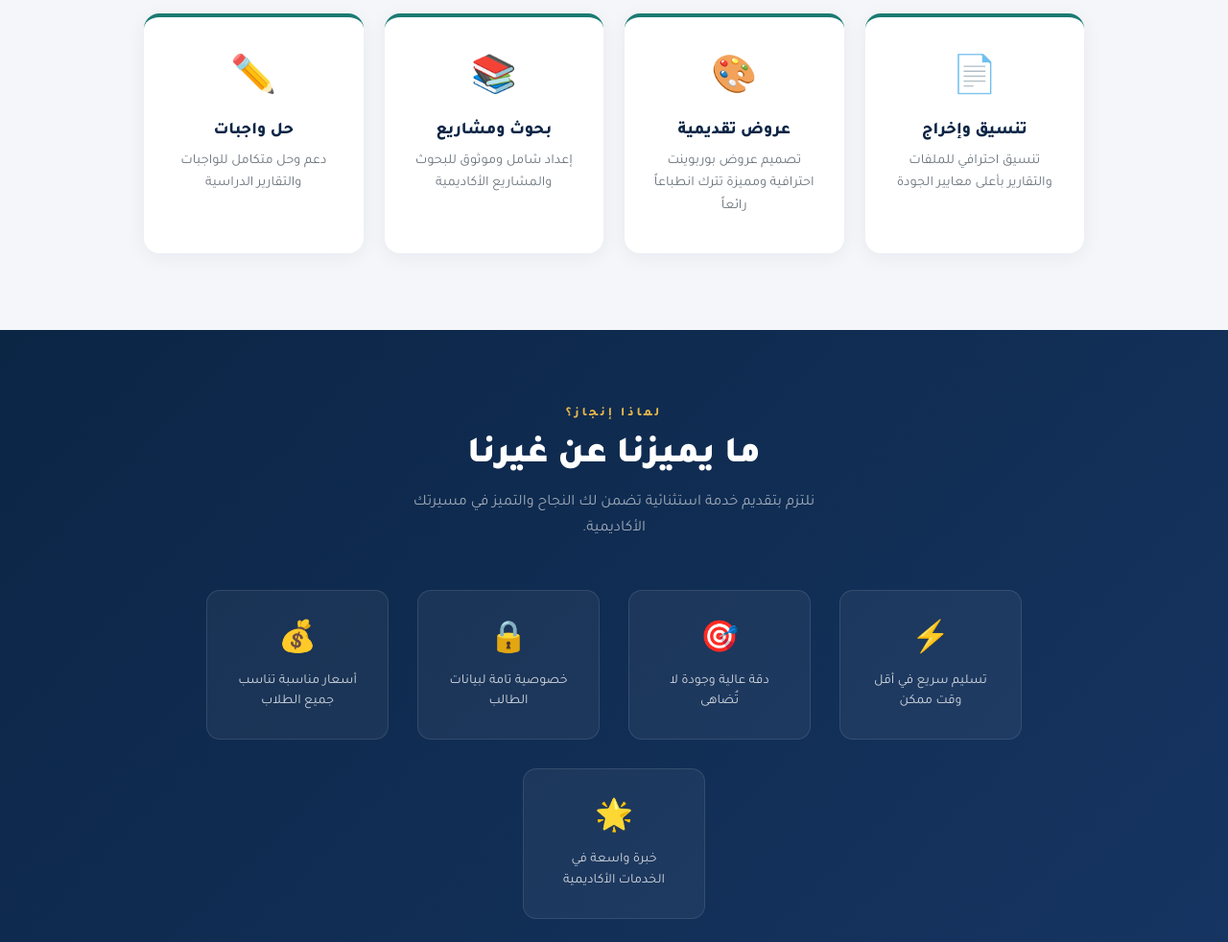
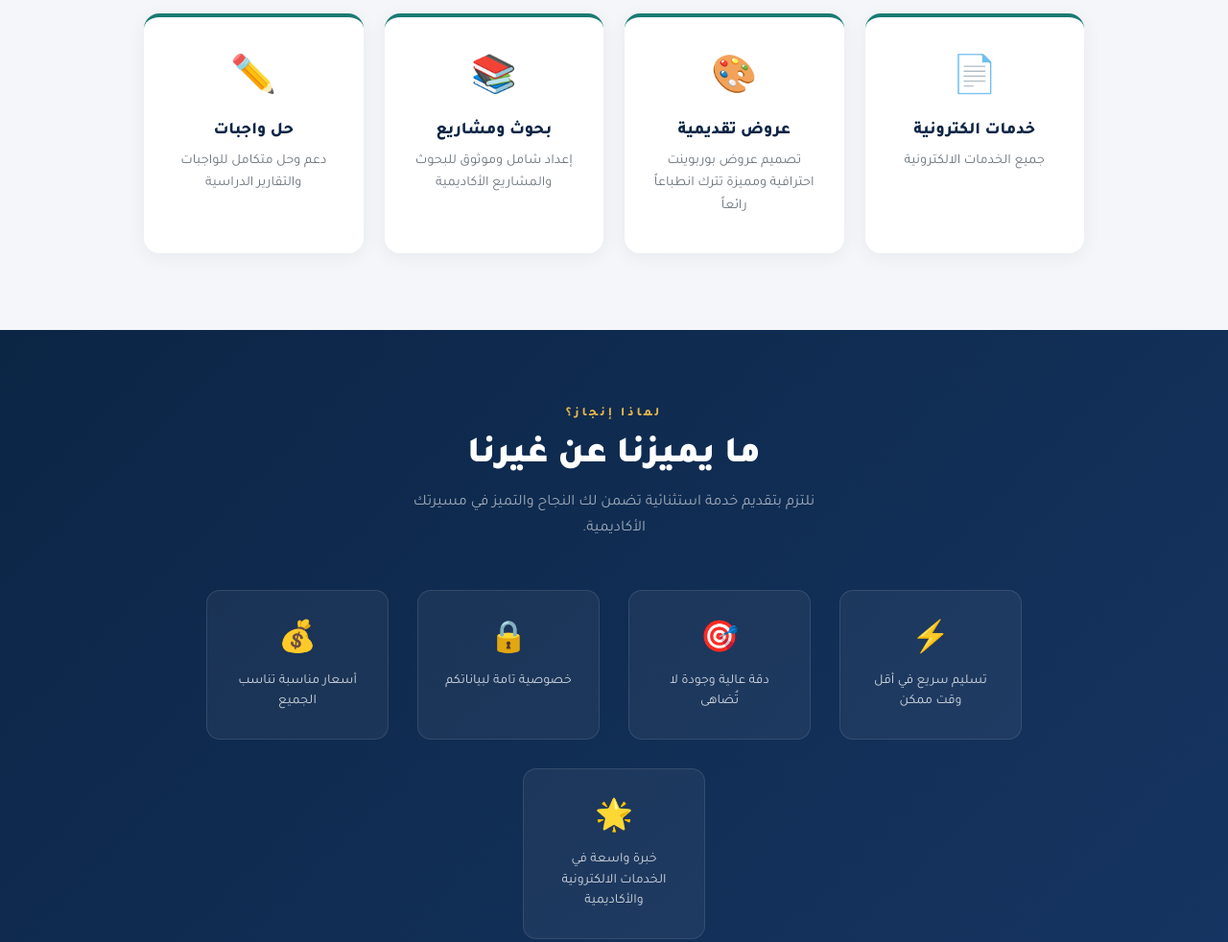
Before and after one commit to enjaz-el/shop, a plain HTML site: page index.html in a window 1280 px wide. Shown: the part 1120-2102 px from the top of the page at 96% size. Drawn offline with Linux system fonts and the light colour scheme.

Commit message:
Update index.html

```diff
--- a/index.html
+++ b/index.html
@@ -309,7 +309,7 @@
         <h2 class="section-title">خدماتنا الإلكترونية</h2>
         <p class="section-sub">نوفر لك كل ما تحتاجه لإنجاز مهامك الأكاديمية بأعلى مستوى من الجودة والاحترافية.</p>
         <div class="cards">
-            <div class="card"><span class="card-icon">📄</span><h4>تنسيق وإخراج</h4><p>تنسيق احترافي للملفات والتقارير بأعلى معايير الجودة</p></div>
+            <div class="card"><span class="card-icon">📄</span><h4>خدمات الكترونية </h4><p>جميع الخدمات الالكترونية </p></div>
             <div class="card"><span class="card-icon">🎨</span><h4>عروض تقديمية</h4><p>تصميم عروض بوربوينت احترافية ومميزة تترك انطباعاً رائعاً</p></div>
             <div class="card"><span class="card-icon">📚</span><h4>بحوث ومشاريع</h4><p>إعداد شامل وموثوق للبحوث والمشاريع الأكاديمية</p></div>
             <div class="card"><span class="card-icon">✏️</span><h4>حل واجبات</h4><p>دعم وحل متكامل للواجبات والتقارير الدراسية</p></div>
@@ -323,9 +323,9 @@
         <div class="features">
             <div class="feature"><div class="feature-icon">⚡</div><p>تسليم سريع في أقل وقت ممكن</p></div>
             <div class="feature"><div class="feature-icon">🎯</div><p>دقة عالية وجودة لا تُضاهى</p></div>
-            <div class="feature"><div class="feature-icon">🔒</div><p>خصوصية تامة لبيانات الطالب</p></div>
-            <div class="feature"><div class="feature-icon">💰</div><p>أسعار مناسبة تناسب جميع الطلاب</p></div>
-            <div class="feature"><div class="feature-icon">🌟</div><p>خبرة واسعة في الخدمات الأكاديمية</p></div>
+            <div class="feature"><div class="feature-icon">🔒</div><p>خصوصية تامة لبياناتكم </p></div>
+            <div class="feature"><div class="feature-icon">💰</div><p>أسعار مناسبة تناسب الجميع </p></div>
+            <div class="feature"><div class="feature-icon">🌟</div><p>خبرة واسعة في الخدمات الالكترونية والأكاديمية</p></div>
         </div>
     </section>
 
@@ -350,7 +350,7 @@
         <div class="footer-info">
             <div class="footer-info-item"><strong>📞 رقم التواصل</strong><span>0573730447</span></div>
             <div class="footer-info-item"><strong>✉️ البريد الإلكتروني</strong><span>info@enjaz-service.com</span></div>
-            <div class="footer-info-item"><strong>🌐 الموقع</strong><a href="http://enjaz-service.com" style="color:rgba(255,255,255,0.65);text-decoration:none;">enjaz-service.com</a></div>
+            <div class="footer-info-item"><strong>🌐 الموقع</strong><a href="http://enjaz-service.com" style="color:rgba(255,255,255,0.65);text-decoration:none;">https://enjaz-el.github.io/my-website/</a></div>
         </div>
         <hr class="footer-divider">
         <div class="footer-bottom">جميع الحقوق محفوظة لمنصة إنجاز &copy; 2026 &nbsp;|&nbsp; <a href="http://enjaz-service.com">enjaz-service.com</a></div>
```
